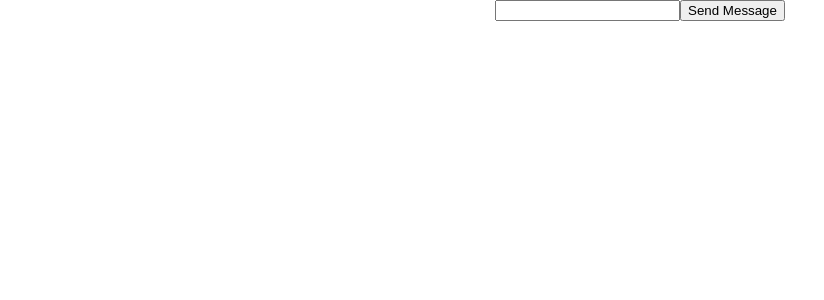
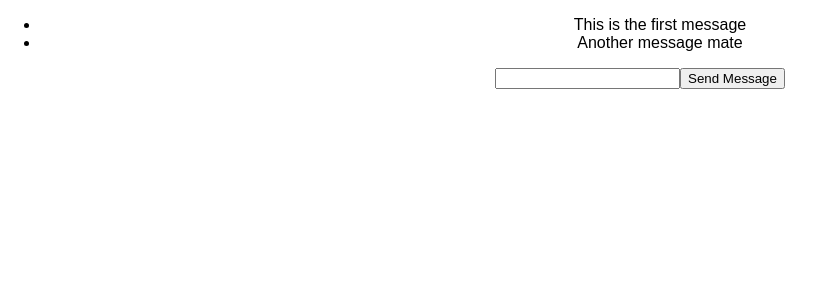
Before and after one commit to tsbajwa/chat-app, a React (Create React App) app: page / in a window 1280 px wide. Shown: the top 300 px of the page, without its empty margins (0-824 px from the left). Built offline with nearby package versions, Linux system fonts and the light colour scheme.

Commit message:
Initial ThreadView component

```diff
--- a/src/App.js
+++ b/src/App.js
@@ -1,12 +1,12 @@
 import React, { Component } from 'react';
-import TextFieldSubmit from './components/components/TextFieldSubmit';
+import ThreadView from './components/components/ThreadView';
 import './App.css';
 
 class App extends Component {
   render() {
     return (
       <div className="App">
-        <TextFieldSubmit />
+        <ThreadView />
       </div>
     );
   }
--- /dev/null
+++ b/src/components/components/ThreadView.js
@@ -0,0 +1,24 @@
+import React from 'react';
+import TextFieldSubmit from './TextFieldSubmit';
+
+export default class ThreadView extends React.Component {
+
+  state = {
+    messages: ['This is the first message', 'Another message mate']
+  }
+
+  render() {
+    const messages = this.state.messages.map((message, index) => (
+      <li key={index} >{message}</li>
+    ))
+
+    return (
+      <div>
+        <ul>
+          {messages}
+        </ul>
+        <TextFieldSubmit />
+      </div>
+    )
+  }
+}
```
